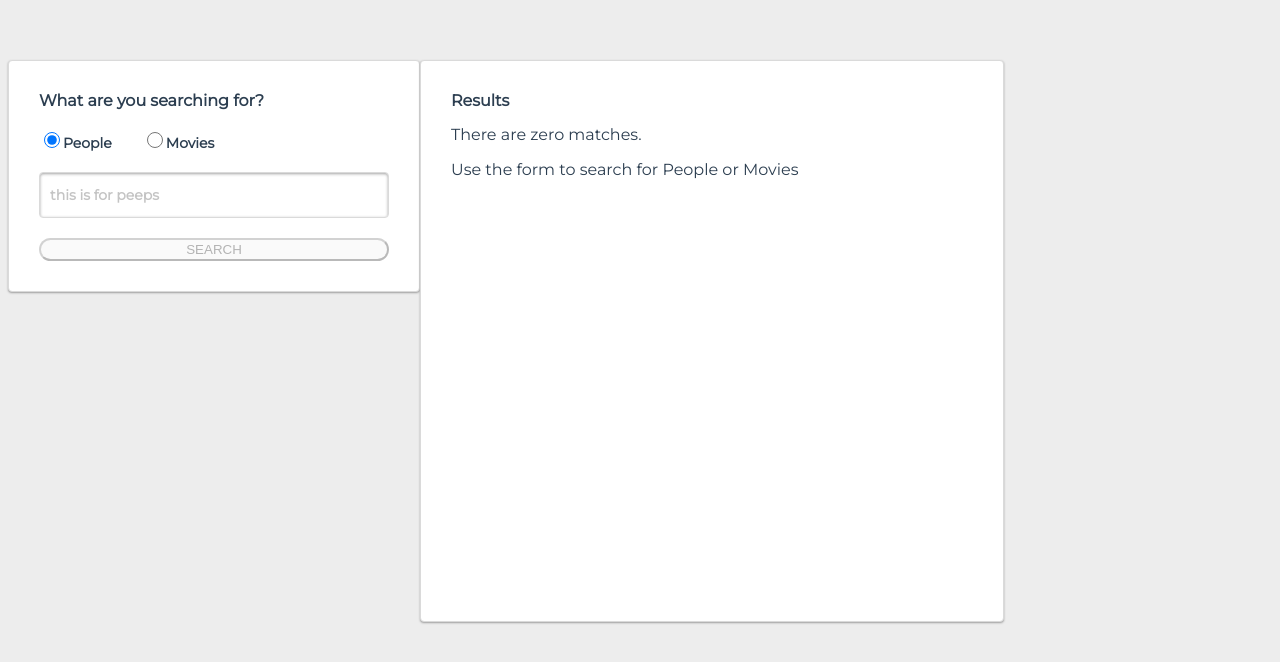
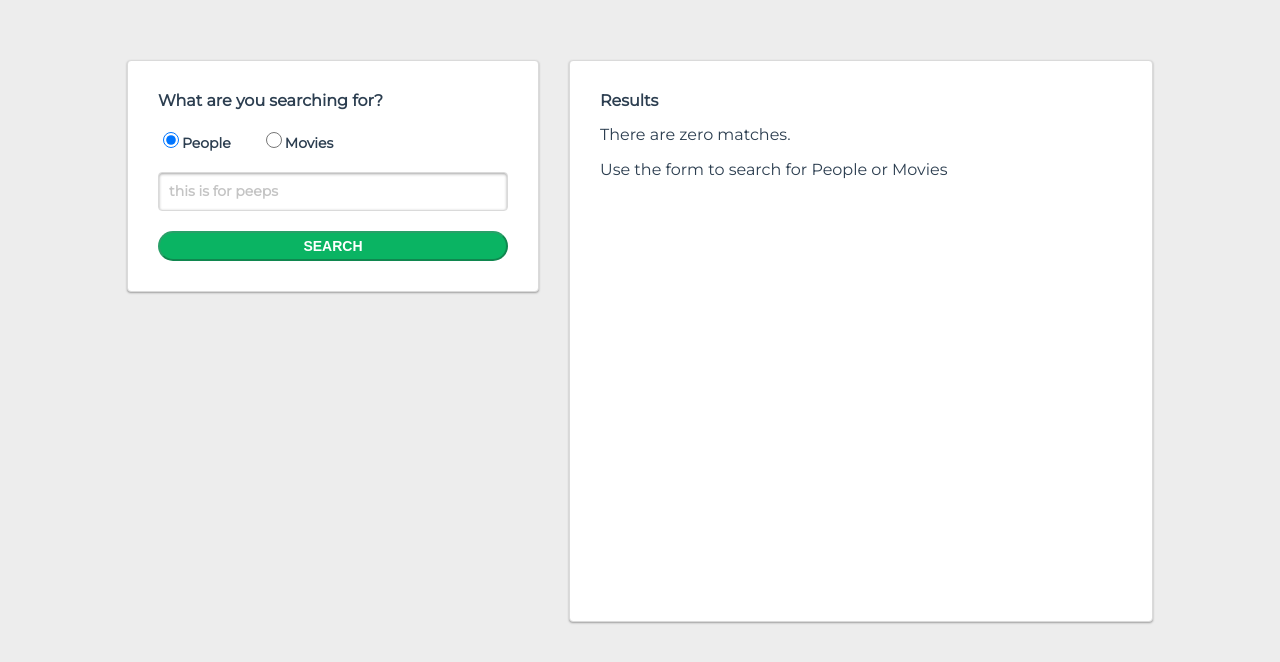
Before and after one commit to dmtrio/star-vue, a Vue app: page /#/ in a window 1280 px wide. Shown: the top 662 px of the page. Built offline with nearby package versions, Linux system fonts and the light colour scheme.

Commit message:
refactor to app

```diff
--- a/package.json
+++ b/package.json
@@ -17,7 +17,7 @@
     "@vue/cli-plugin-eslint": "^3.0.5",
     "@vue/cli-plugin-unit-jest": "^3.0.5",
     "@vue/cli-service": "^3.0.5",
-    "@vue/eslint-config-standard": "^3.0.5",
+    "@vue/eslint-config-standard": "^4.0.0",
     "@vue/test-utils": "^1.0.0-beta.20",
     "babel-core": "7.0.0-bridge.0",
     "babel-jest": "^23.0.1",
--- a/src/App.vue
+++ b/src/App.vue
@@ -1,11 +1,33 @@
 <template>
   <div id="app">
-    <router-view/>
+    <router-view
+      @updateData="setData"
+      :results="results"
+    />
   </div>
 </template>
 
+<script>
+export default {
+  name: 'App',
+  data() {
+    return {
+      data: null,
+      results: null,
+    }
+  },
+  methods: {
+    setData (data) {
+      // console.log('called', data)
+      this.searching = false
+      this.data = data
+      this.results = data.results
+    },
+  }
+}
+</script>
+
 <style>
-
 @import url('https://fonts.googleapis.com/css?family=Montserrat');
 
 body {
--- a/src/components/Results.vue
+++ b/src/components/Results.vue
@@ -7,7 +7,7 @@
     <div v-else-if="hasResults">
       <div v-for="result in results">
         <div>{{result.name}}</div>
-        <button>See Details</button>
+        <router-link :to="{ path: 'details', query: { name: result.name }}" @test="result"><button>See Details</button></router-link>
       </div>
     </div>
     <div v-else>
--- a/src/components/Search.vue
+++ b/src/components/Search.vue
@@ -69,7 +69,7 @@ label {
 }
 
 #searchquery {
-  height: 40px;
+  height: 20px;
   padding: 10px;
 
   border: 1px solid #dadada;
@@ -94,6 +94,11 @@ input::placeholder {
   height: 34px;
   width: 350px;
   border-radius: 20px;
-  margin-bottom: 0px
+  margin-bottom: 0px;
+  background-color: #0ab463;
+
+  font-size: 14px;
+  font-weight: bold;
+  color: #ffffff;
 }
 </style>
--- a/src/router.js
+++ b/src/router.js
@@ -13,12 +13,7 @@ export default new Router({
       component: Main
     },
     {
-      path: '/people/:person',
-      name: 'detail',
-      component: Details
-    },
-    {
-      path: '/movies/:movie',
+      path: '/details',
       name: 'detail',
       component: Details
     }
--- a/src/views/Details.vue
+++ b/src/views/Details.vue
@@ -1,6 +1,7 @@
 <template>
   <div class="details">
     <div>
+      {{results.name}}
       <p>There are zero matches.</p>
       <p>Use the form to search for People or Movies</p>
     </div>
@@ -11,13 +12,14 @@
 import apiService from '../utils/apiService.js'
 export default {
   name: 'details',
+  props: ['reults'],
   data() {
     return {
       person: null
     }
   },
   beforeMount() {
-      apiService.init().search('people', this.$route.params.person)
+      apiService.init().search('people', this.$route.query.person)
       .then((data) => {this.person = data.results[0]});
       console.log(this.person)
   },
--- a/src/views/Main.vue
+++ b/src/views/Main.vue
@@ -1,10 +1,10 @@
 <template>
   <div class="main">
-    <!-- LawnStarter -->
     <Search
-      @updateData="setData"
+      @updateData="updateData"
       @updateSearching="setSearching"
     ></Search>
+    <div class="spacer--30-30"></div>
     <Results
       :results="results"
       :searching="searching"
@@ -15,22 +15,17 @@
 <script>
 export default {
   name: 'main',
+  props: ['results', 'searching'],
   data() {
     return {
-      data: null,
-      results: null,
       searching: false,
     }
   },
   methods: {
-    setData (data) {
-      // console.log('called', data)
-      this.searching = false
-      this.data = data
-      this.results = data.results
+    updateData (data) {
+      this.$emit('updateData', data)
     },
     setSearching () {
-      console.log('searching')
       this.searching = true
     }
   }
@@ -39,15 +34,17 @@ export default {
 
 <style>
 .main {
-  /* font-family: "Avenir", Helvetica, Arial, sans-serif; */
-  /* -webkit-font-smoothing: antialiased; */
-  /* -moz-osx-font-smoothing: grayscale; */
   text-align: left;
   color: #2c3e50;
   margin-top: 60px;
 
   display: flex;
   flex-direction: row;
+  justify-content: center;
+}
 
+.spacer--30-30 {
+  width: 30px;
+  height: 30px;
 }
 </style>
```
